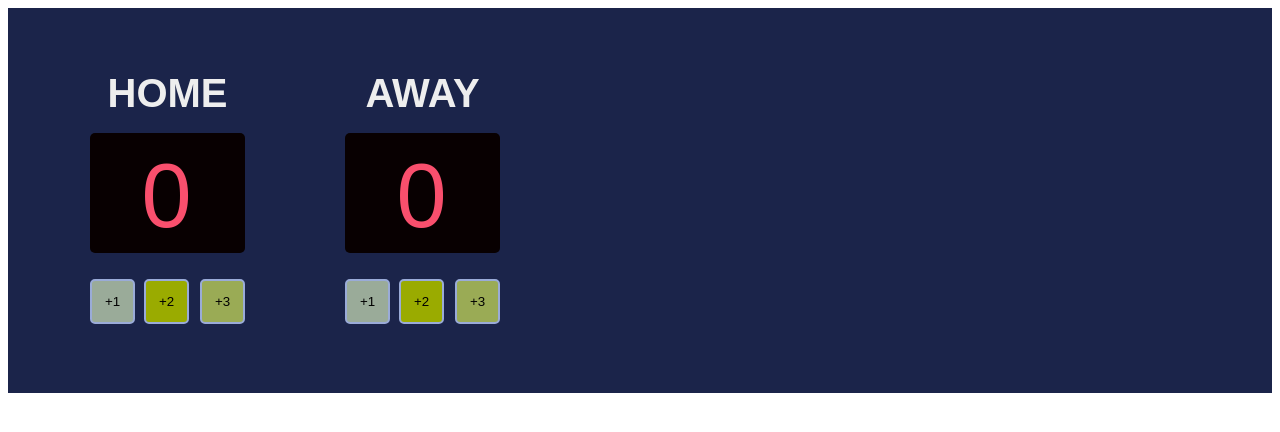
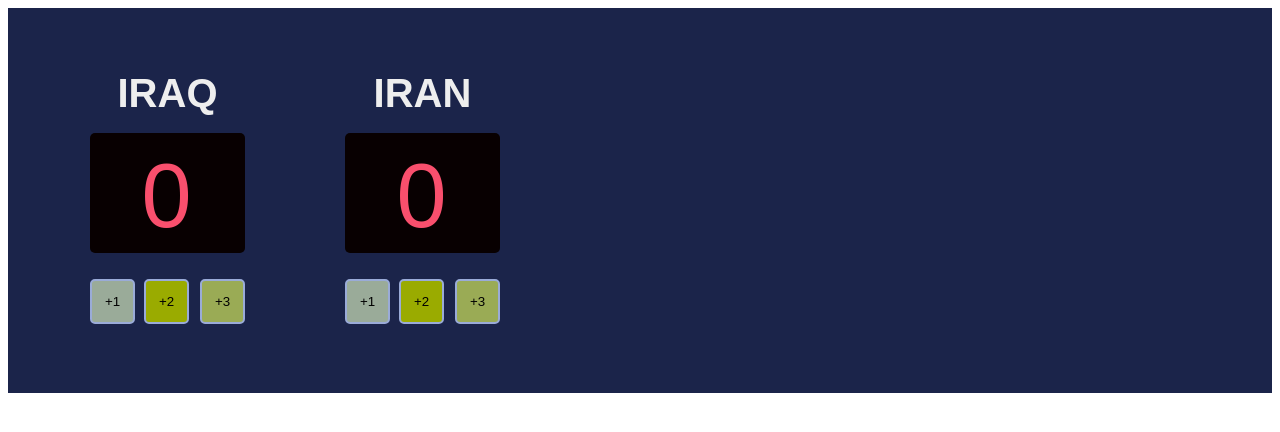
Before and after one commit to rat777497/new, a plain HTML site: page index.html in a window 1280 px wide. Drawn offline with Linux system fonts and the light colour scheme.

Commit message:
Update index.html

```diff
--- a/index.html
+++ b/index.html
@@ -26,8 +26,8 @@
       </div>
       <div class="background"></div>
       <div class="background2"></div>
-      <div class="board-title-home">HOME</div>
-      <div class="board-title-guest">AWAY</div>
+      <div class="board-title-home">IRAQ</div>
+      <div class="board-title-guest">IRAN</div>
       <div id="home" class="home-points-text">0</div>
       <div id="geust" class="home-points-guest">0</div>
     </div>
```
